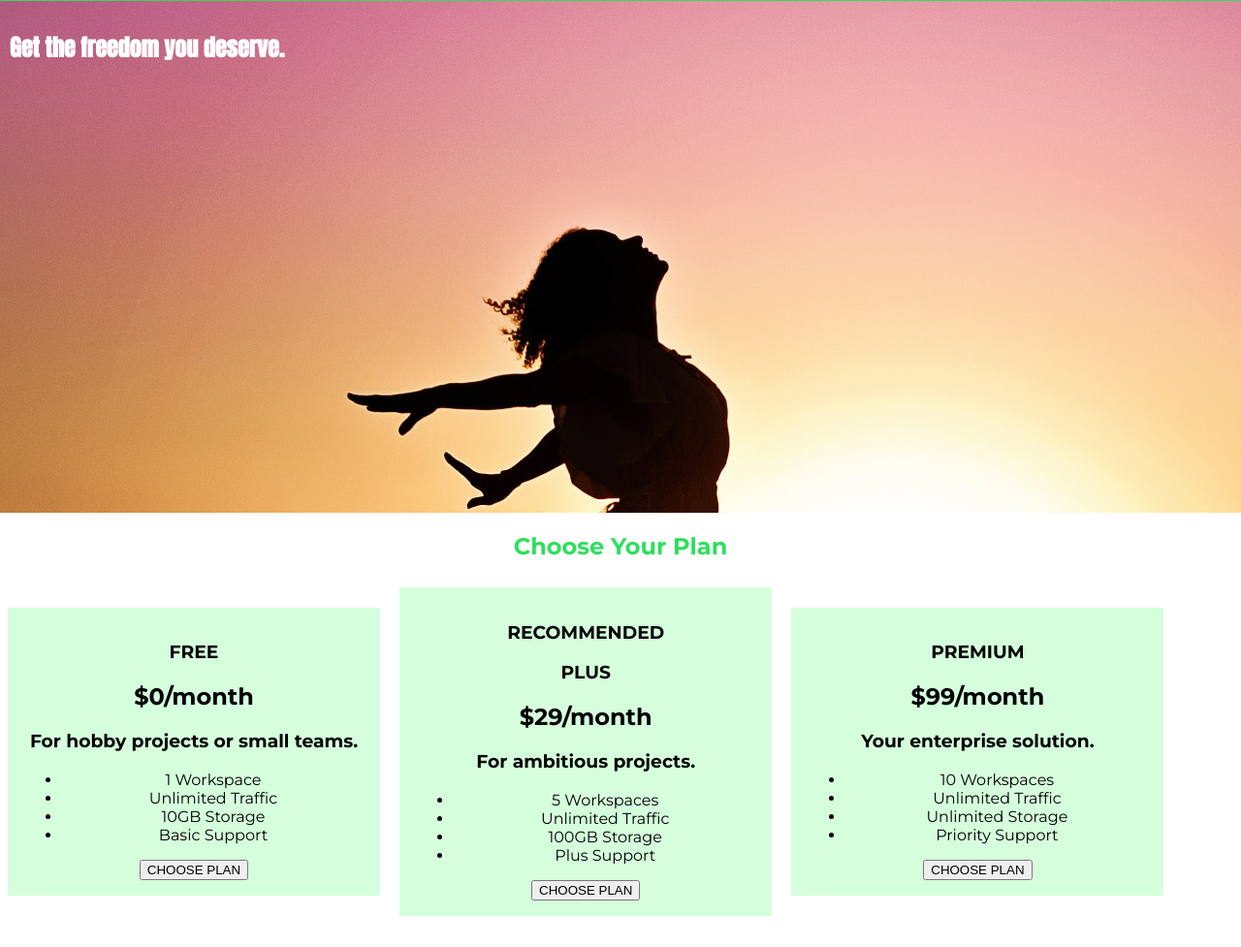
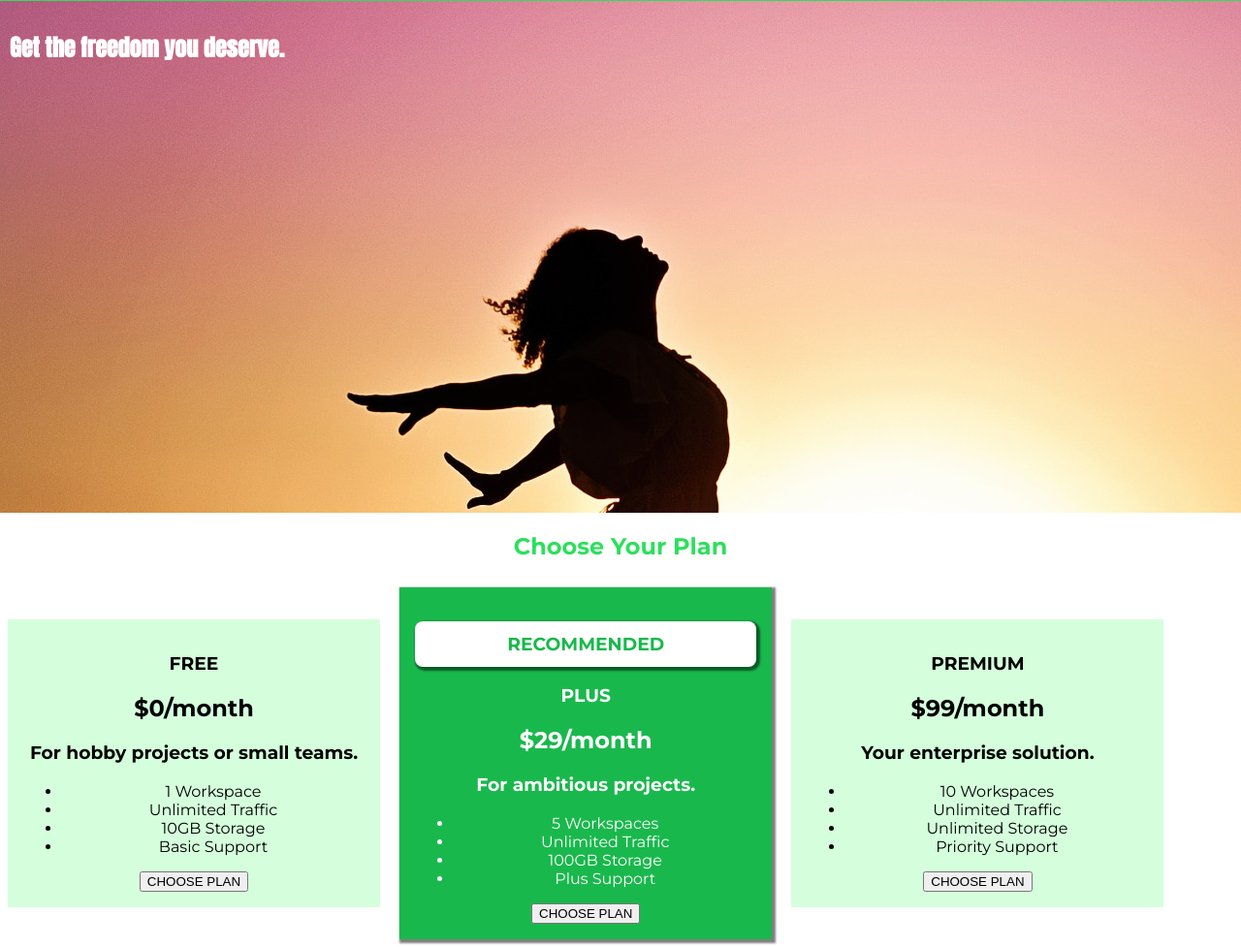
Before and after one commit to Alkz6/cssCourse, a plain HTML site: page index.html in a window 1280 px wide. Shown: the part 42-1019 px from the top of the page at 97% size. Before the commit the page ends 995 px from the top, so only its background shows below. Drawn offline with Linux system fonts and the light colour scheme.

Commit message:
main plan style

```diff
--- a/index.html
+++ b/index.html
@@ -53,8 +53,8 @@
                         <button>CHOOSE PLAN</button>
                     </div>
                 </article>
-                <article class="plan">
-                    <h1>RECOMMENDED</h1>
+                <article class="plan plan--highlighted">
+                    <h1 class="plan__annotation">RECOMMENDED</h1>
                     <h1>PLUS</h1>
                     <h2>$29/month</h2>
                     <h3>For ambitious projects.</h3>
--- a/main.css
+++ b/main.css
@@ -33,6 +33,21 @@ body {
     display: inline-block;
     width: 30%;
     vertical-align: middle;
+}
+
+.plan--highlighted {
+    background-color: #19b84c;
+    color: white;
+    box-shadow: 2px 2px 2px 2px rgba(0, 0, 0, 0.5);
+}
+
+.plan__annotation {
+    background-color: white;
+    color: #19b84c;
+    padding-top: 12px;
+    padding-bottom: 12px;
+    box-shadow:  2px 2px 2px 2px rgba(0, 0, 0, 0.5);
+    border-radius: 8px;
 }
 
 /* h1 {
```
